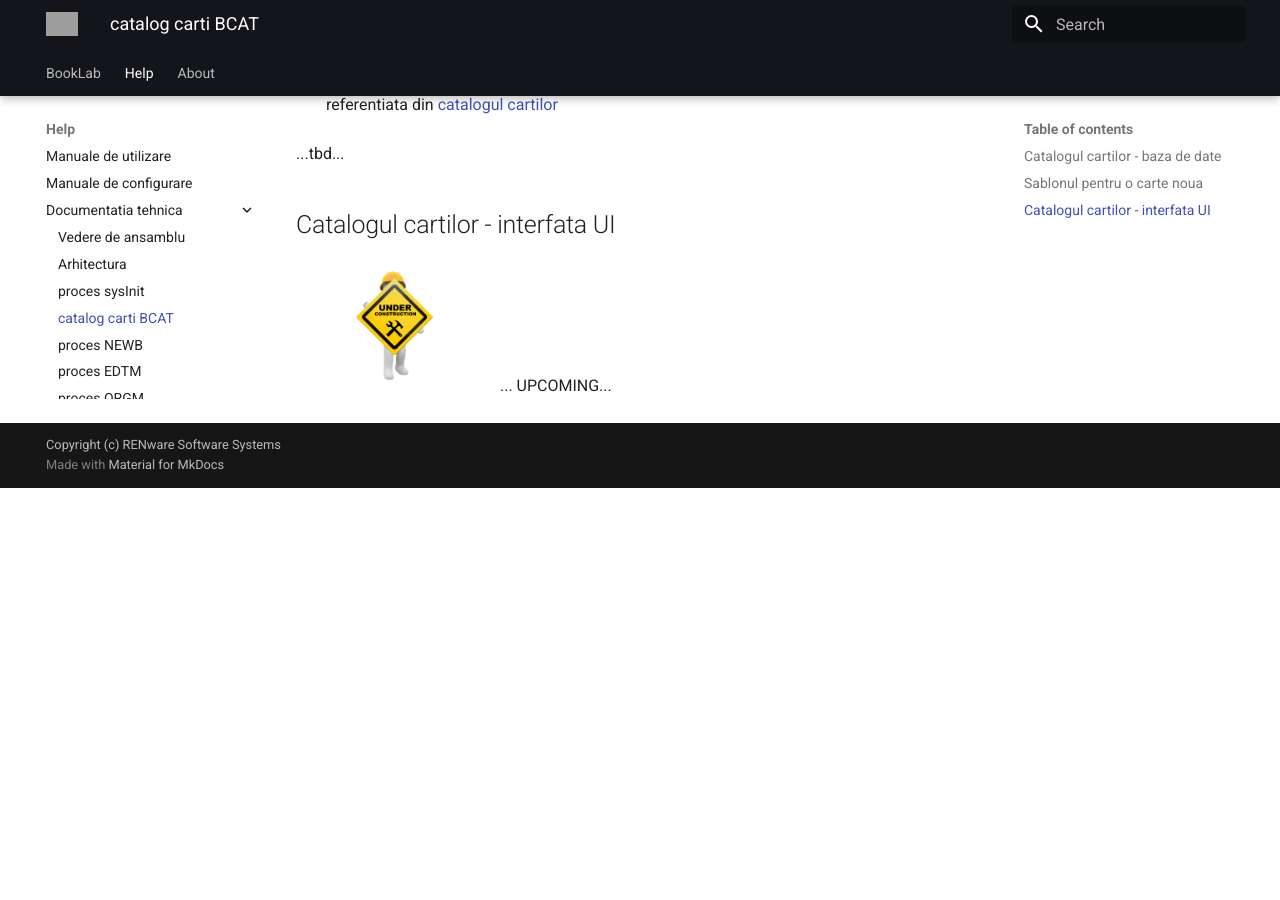
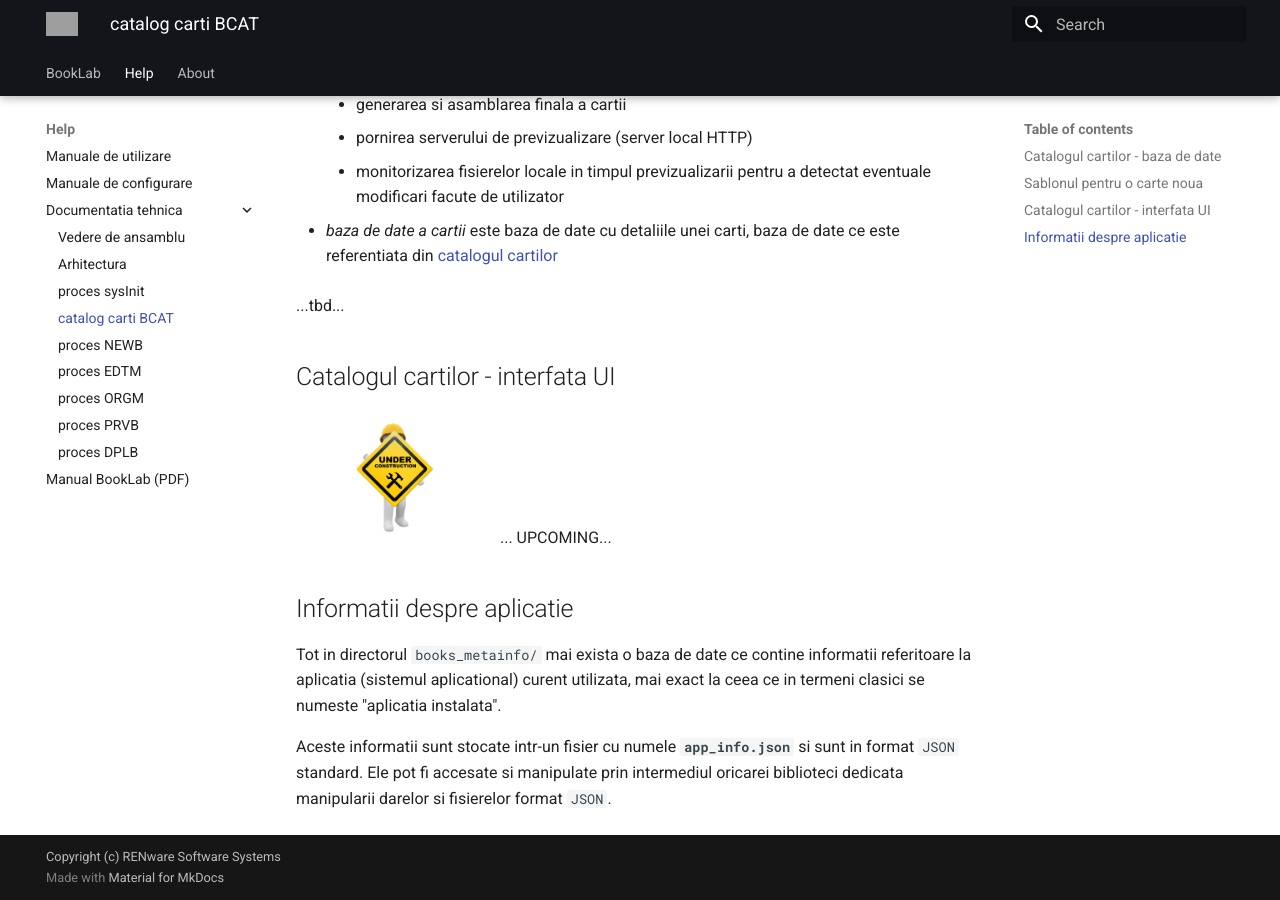
Before and after one commit to petre-renware/booklab, an MkDocs documentation site: the page built from doc_src/810-DSGN/810.05a-bcat_System_Process.md, in a window 1280 px wide and 900 px high, scrolled down 1429 px. Built offline with MkDocs 1.6.1 and Material for MkDocs 9.7.7, drawn with Linux system fonts in a browser that asks for light colours; before the commit the page ends 1917 px from its top, so only the background shows below that; some of the changed text lies outside the part shown; grey boxes are pictures that could not be loaded.

Commit message:
Update 810.05a-bcat_System_Process.md

```diff
--- a/doc_src/810-DSGN/810.05a-bcat_System_Process.md
+++ b/doc_src/810-DSGN/810.05a-bcat_System_Process.md
@@ -25,6 +25,8 @@
 
 <!-- #TODO... wip... tbd... -->
 
+
+Catalogul cartilor este localizat in directorul **`books_metainfo/`** iar informatiile sunt stocate intr-un fisier cu numele **`books_catalog.json`** si sunt in format `JSON` standard. Ele pot fi accesate si manipulate prin intermediul oricarei biblioteci dedicata manipularii darelor si fisierelor format `JSON`.
 
 
 
@@ -64,3 +66,16 @@
 <!-- #FIXME drop when finish --> ![wip page](../pictures/under_maintenance.png){ width="200" } ... UPCOMING...
 
 <!-- #TODO... wip... tbd... -->
+
+
+
+
+
+
+
+
+## Informatii despre aplicatie
+
+Tot in directorul `books_metainfo/` mai exista o baza de date ce contine informatii referitoare la aplicatia (sistemul aplicational) curent utilizata, mai exact la ceea ce in termeni clasici se numeste "aplicatia instalata".
+
+Aceste informatii sunt stocate intr-un fisier cu numele **`app_info.json`** si sunt in format `JSON` standard. Ele pot fi accesate si manipulate prin intermediul oricarei biblioteci dedicata manipularii darelor si fisierelor format `JSON`.
```
